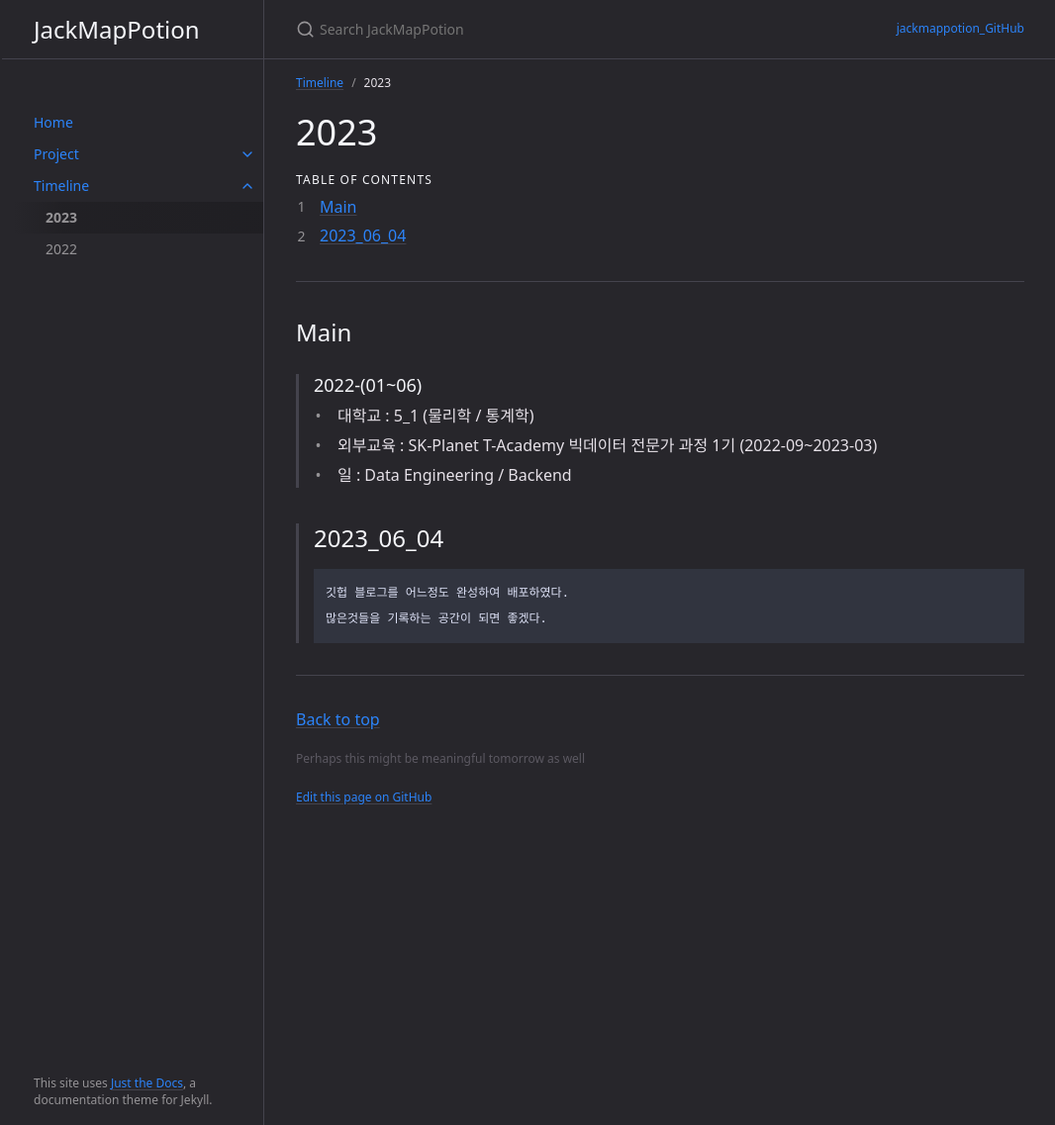
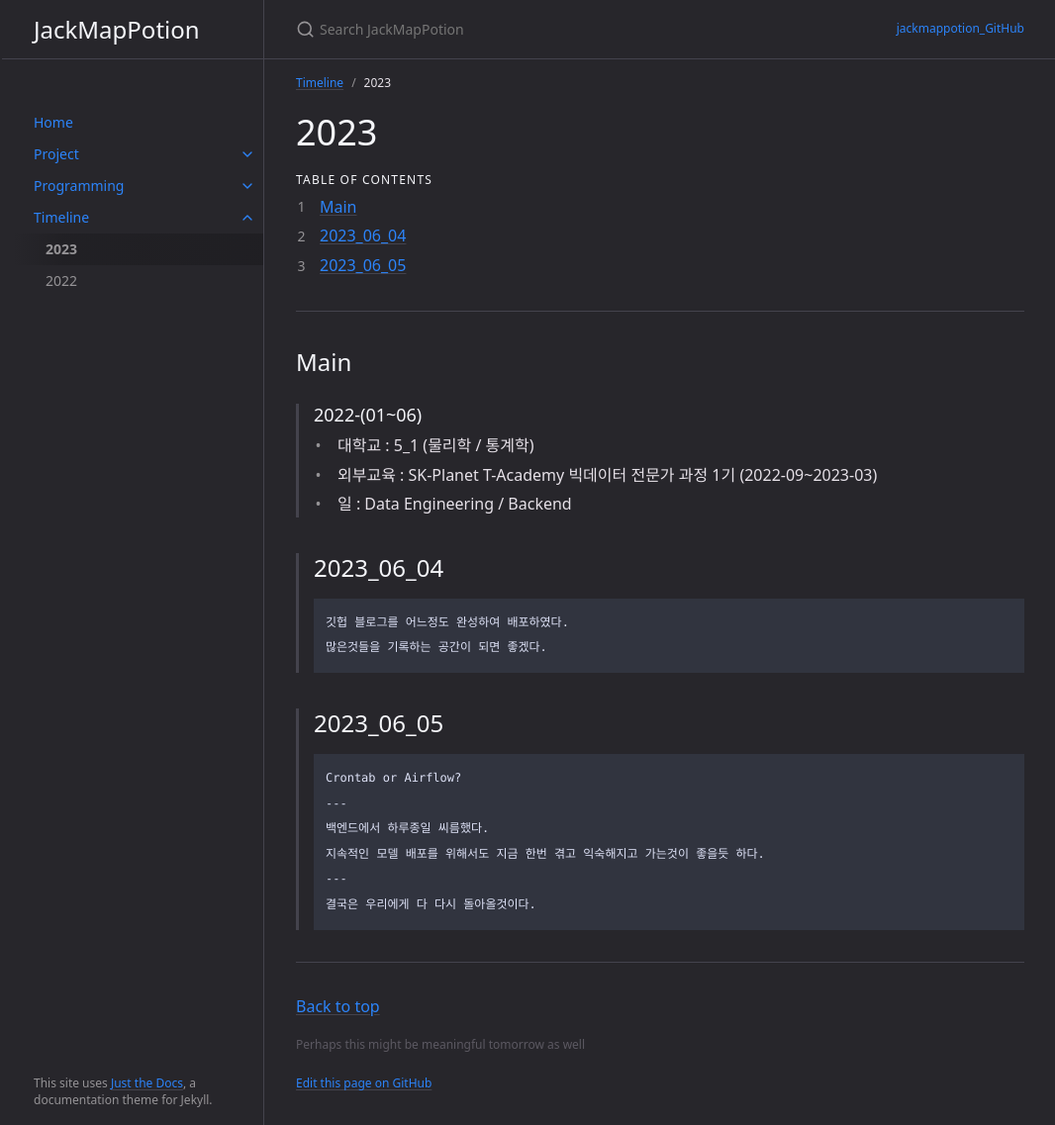
Before and after one commit to jackmappotion/jackmappotion.github.io, a Jekyll site: the page built from docs/timeline/2023.md, in a window 1280 px wide and 1137 px high. Shown: the whole window at 99% size, without its empty margins (105-1171 px from the left). Built offline with Jekyll 4.4.1, drawn with Linux system fonts in a browser that asks for light colours.

````diff
--- a/docs/timeline/2023.md
+++ b/docs/timeline/2023.md
@@ -27,3 +27,13 @@ nav_order: 1
 깃헙 블로그를 어느정도 완성하여 배포하였다.
 많은것들을 기록하는 공간이 되면 좋겠다.
 ```
+
+> ## 2023_06_05
+```
+Crontab or Airflow?
+---
+백엔드에서 하루종일 씨름했다.
+지속적인 모델 배포를 위해서도 지금 한번 겪고 익숙해지고 가는것이 좋을듯 하다.
+---
+결국은 우리에게 다 다시 돌아올것이다.
+```
````
Also changed, not shown: docs/programming/database.md (added, +19 -0 lines), docs/programming/programming.md (added, +22 -0 lines), docs/project/reco_corporation_kurrant.md (+5 -0 lines), docs/project/reco_personal_kurrant.md (+6 -0 lines), docs/timeline/timeline.md (+1 -1 lines).
